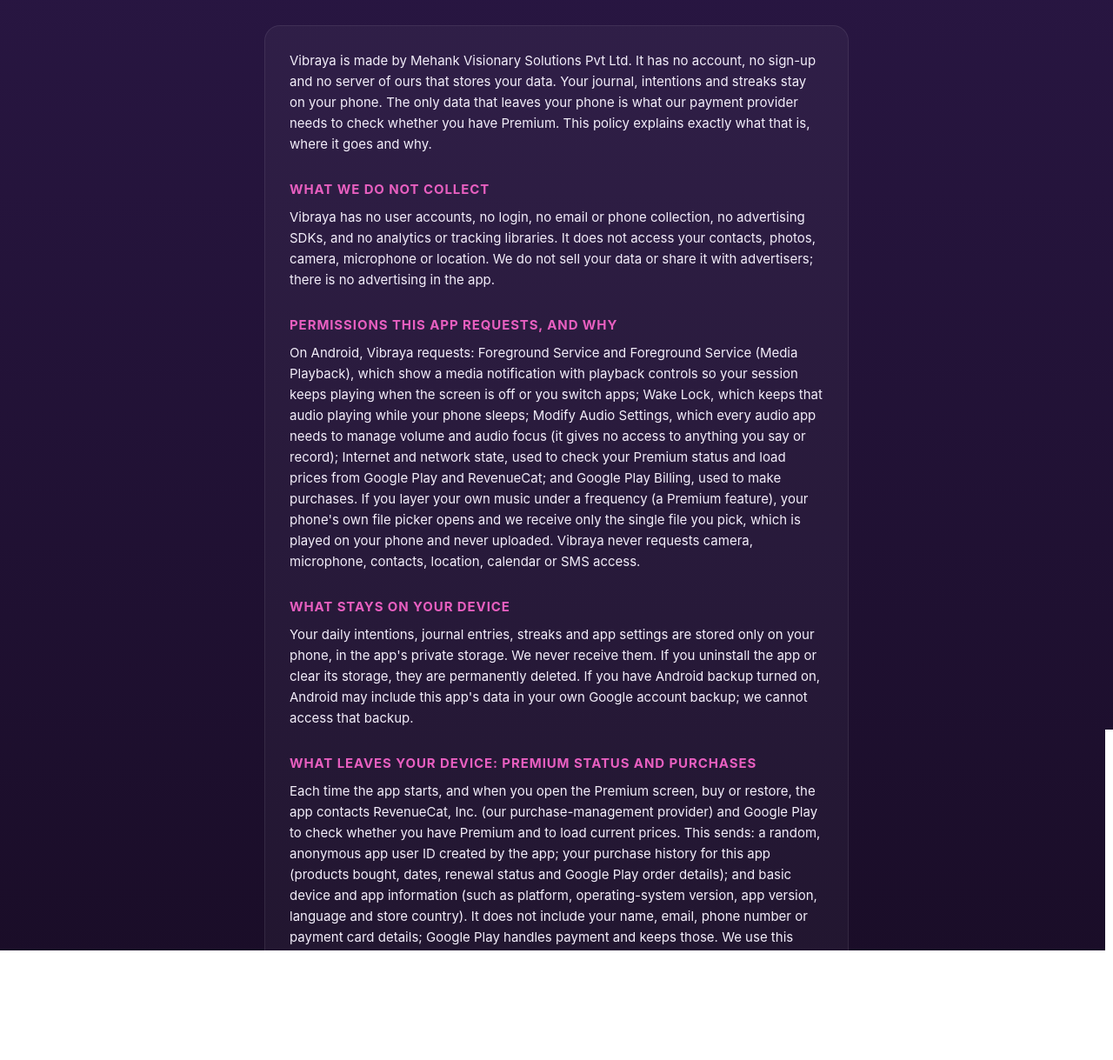
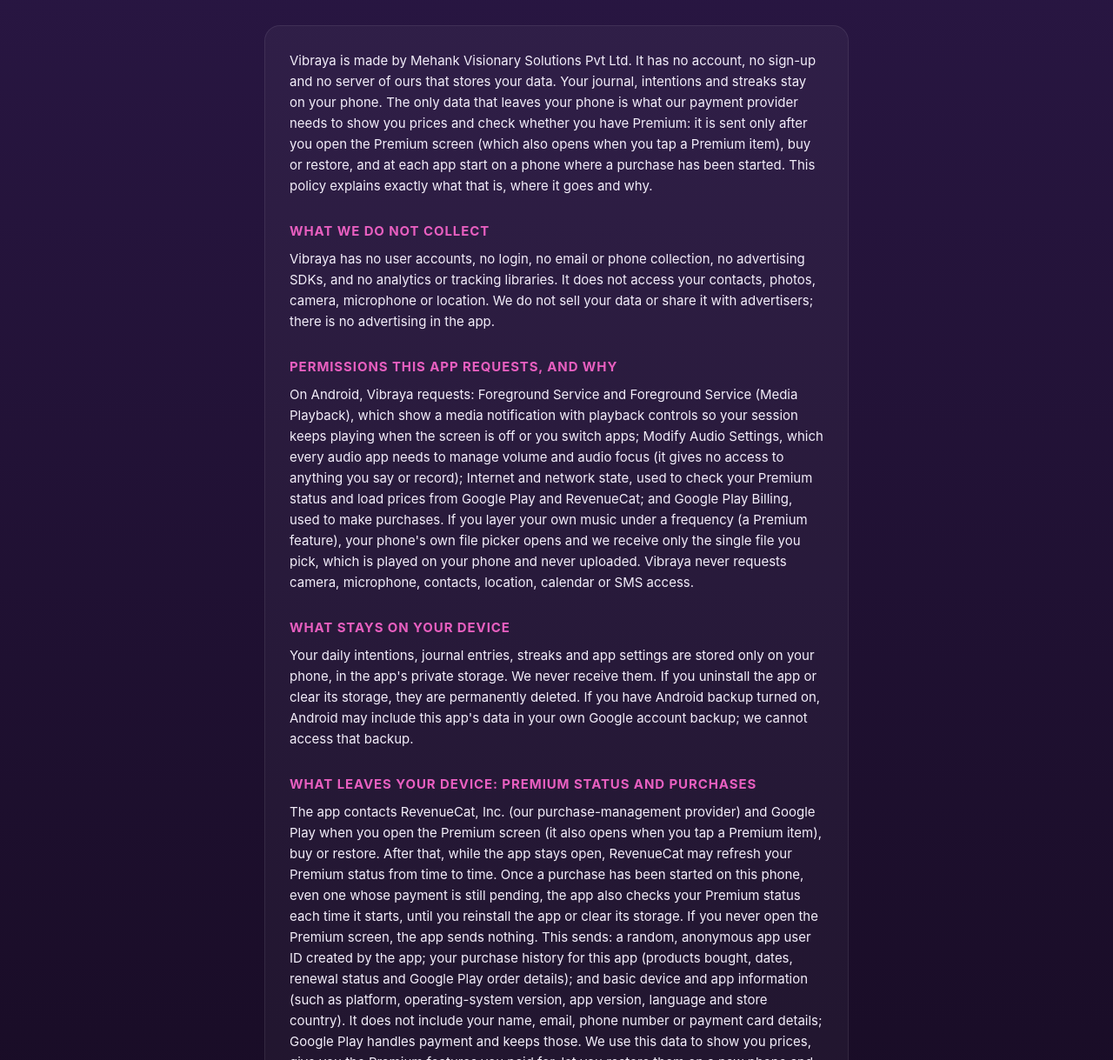
Before and after one commit to ankitbhardwajankit-creator/legal, a plain HTML site: page vibraya/privacy-policy.html in a window 1280 px wide. Shown: the part 178-1397 px from the top of the page at 87% size. Drawn offline with Linux system fonts and the light colour scheme.

Commit message:
Update Vibraya privacy policy and terms to match the app
Privacy policy: RevenueCat is contacted only after the Premium screen
opens (or at launch once a purchase has been started), aggregate sales
reports disclosed, consent and DPDP wording, wake lock removed.
Terms: Google Play renewal wording, Lifetime purchase, no free trial.

Co-Authored-By: Claude Opus 5.5 <noreply@anthropic.com>
Claude-Session: https://claude.ai/code/session_014hKimbG1DqoZQsyYuZUKRo

```diff
--- a/vibraya/privacy-policy.html
+++ b/vibraya/privacy-policy.html
@@ -16,22 +16,22 @@
   <p class="updated">Last updated: November 23, 2026</p>
 
   <div class="card">
-    <p>Vibraya is made by Mehank Visionary Solutions Pvt Ltd. It has no account, no sign-up and no server of ours that stores your data. Your journal, intentions and streaks stay on your phone. The only data that leaves your phone is what our payment provider needs to check whether you have Premium. This policy explains exactly what that is, where it goes and why.</p>
+    <p>Vibraya is made by Mehank Visionary Solutions Pvt Ltd. It has no account, no sign-up and no server of ours that stores your data. Your journal, intentions and streaks stay on your phone. The only data that leaves your phone is what our payment provider needs to show you prices and check whether you have Premium: it is sent only after you open the Premium screen (which also opens when you tap a Premium item), buy or restore, and at each app start on a phone where a purchase has been started. This policy explains exactly what that is, where it goes and why.</p>
 
     <h2>What we do not collect</h2>
     <p>Vibraya has no user accounts, no login, no email or phone collection, no advertising SDKs, and no analytics or tracking libraries. It does not access your contacts, photos, camera, microphone or location. We do not sell your data or share it with advertisers; there is no advertising in the app.</p>
 
     <h2>Permissions this app requests, and why</h2>
-    <p>On Android, Vibraya requests: Foreground Service and Foreground Service (Media Playback), which show a media notification with playback controls so your session keeps playing when the screen is off or you switch apps; Wake Lock, which keeps that audio playing while your phone sleeps; Modify Audio Settings, which every audio app needs to manage volume and audio focus (it gives no access to anything you say or record); Internet and network state, used to check your Premium status and load prices from Google Play and RevenueCat; and Google Play Billing, used to make purchases. If you layer your own music under a frequency (a Premium feature), your phone's own file picker opens and we receive only the single file you pick, which is played on your phone and never uploaded. Vibraya never requests camera, microphone, contacts, location, calendar or SMS access.</p>
+    <p>On Android, Vibraya requests: Foreground Service and Foreground Service (Media Playback), which show a media notification with playback controls so your session keeps playing when the screen is off or you switch apps; Modify Audio Settings, which every audio app needs to manage volume and audio focus (it gives no access to anything you say or record); Internet and network state, used to check your Premium status and load prices from Google Play and RevenueCat; and Google Play Billing, used to make purchases. If you layer your own music under a frequency (a Premium feature), your phone's own file picker opens and we receive only the single file you pick, which is played on your phone and never uploaded. Vibraya never requests camera, microphone, contacts, location, calendar or SMS access.</p>
 
     <h2>What stays on your device</h2>
     <p>Your daily intentions, journal entries, streaks and app settings are stored only on your phone, in the app's private storage. We never receive them. If you uninstall the app or clear its storage, they are permanently deleted. If you have Android backup turned on, Android may include this app's data in your own Google account backup; we cannot access that backup.</p>
 
     <h2>What leaves your device: Premium status and purchases</h2>
-    <p>Each time the app starts, and when you open the Premium screen, buy or restore, the app contacts RevenueCat, Inc. (our purchase-management provider) and Google Play to check whether you have Premium and to load current prices. This sends: a random, anonymous app user ID created by the app; your purchase history for this app (products bought, dates, renewal status and Google Play order details); and basic device and app information (such as platform, operating-system version, app version, language and store country). It does not include your name, email, phone number or payment card details; Google Play handles payment and keeps those. We use this data only to give you the Premium features you paid for, let you restore them on a new phone, and keep the records required by law. We do not use it for advertising or profiling.</p>
+    <p>The app contacts RevenueCat, Inc. (our purchase-management provider) and Google Play when you open the Premium screen (it also opens when you tap a Premium item), buy or restore. After that, while the app stays open, RevenueCat may refresh your Premium status from time to time. Once a purchase has been started on this phone, even one whose payment is still pending, the app also checks your Premium status each time it starts, until you reinstall the app or clear its storage. If you never open the Premium screen, the app sends nothing. This sends: a random, anonymous app user ID created by the app; your purchase history for this app (products bought, dates, renewal status and Google Play order details); and basic device and app information (such as platform, operating-system version, app version, language and store country). It does not include your name, email, phone number or payment card details; Google Play handles payment and keeps those. We use this data to show you prices, give you the Premium features you paid for, let you restore them on a new phone and keep the records required by law. RevenueCat also uses purchase data to give us aggregate sales reports. We do not use it for advertising or profiling.</p>
 
     <h2>Where this data is processed</h2>
-    <p>RevenueCat, Inc. processes this data on our behalf, on servers in the United States. Google processes payments under its own privacy policy. By making a purchase, you consent to this transfer outside India for the purpose described above. RevenueCat's privacy policy: <a href="https://www.revenuecat.com/privacy" target="_blank" rel="noopener">https://www.revenuecat.com/privacy</a>. Google's privacy policy: <a href="https://policies.google.com/privacy" target="_blank" rel="noopener">https://policies.google.com/privacy</a>.</p>
+    <p>RevenueCat, Inc. processes this data on our behalf, on servers in the United States. Google processes payments under its own privacy policy. The Premium screen tells you this above the prices. We process this data to show you prices and to provide what you buy; when you buy or restore, you ask us to process your purchase record, including this transfer outside India, for that purpose. RevenueCat's privacy policy: <a href="https://www.revenuecat.com/privacy" target="_blank" rel="noopener">https://www.revenuecat.com/privacy</a>. Google's privacy policy: <a href="https://policies.google.com/privacy" target="_blank" rel="noopener">https://policies.google.com/privacy</a>.</p>
 
     <h2>How long we keep it</h2>
     <p>Purchase records are kept while you have Premium and afterwards for as long as needed to restore your purchase, handle refunds and disputes, and meet tax and accounting law. If you ask us to erase your purchase data, we ask RevenueCat to delete it, except where the law requires us to keep it.</p>
```
Also changed, not shown: vibraya/terms-of-service.html (+1 -1 lines).
